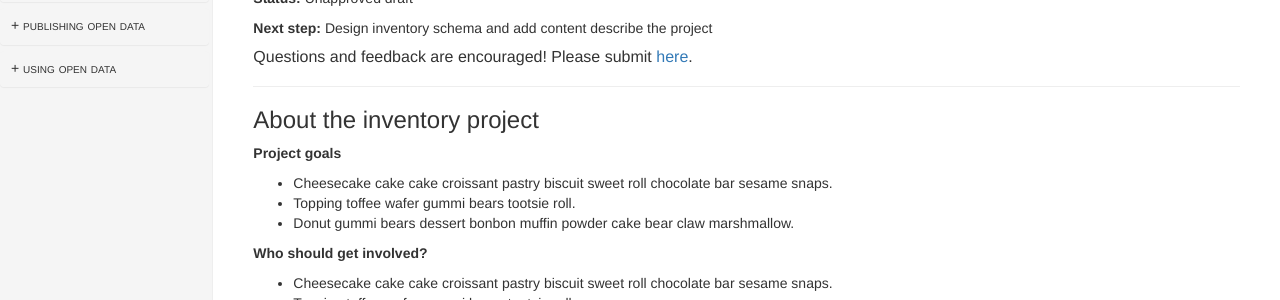
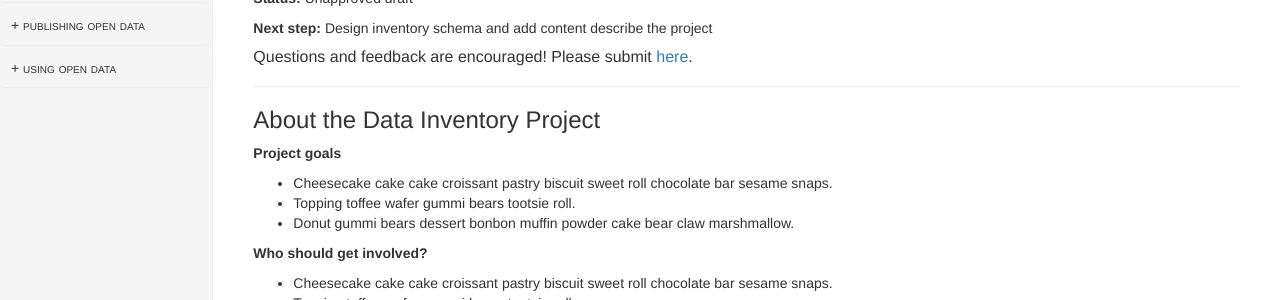
Before and after one commit to cityofaustin/open-data-manual, a Jekyll site: the page built from inventory.md, in a window 1280 px wide and 900 px high. Shown: the part 165-465 px from the top of the window. Built offline with Jekyll 4.4.1, drawn with Linux system fonts in a browser that asks for light colours; nearby versions of some CDN libraries.

Commit message:
Update inventory.md

```diff
--- a/inventory.md
+++ b/inventory.md
@@ -12,7 +12,7 @@ file: inventory.md
 
 ***
 
-## About the inventory project
+## About the Data Inventory Project
 
 **Project goals**
 
```
